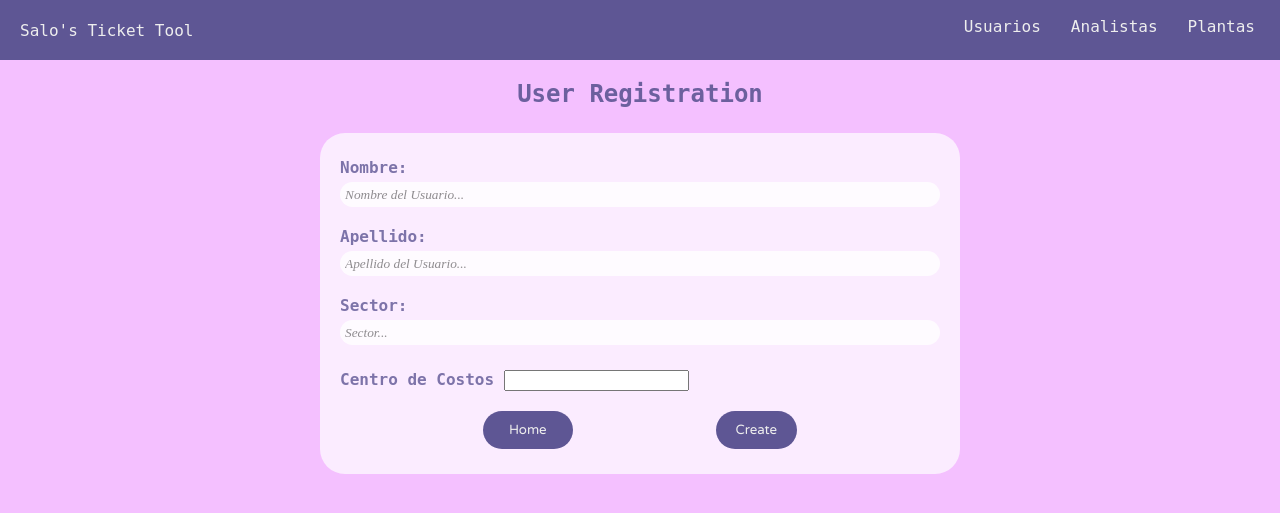
After one commit to salolevi/Project_Django, a Django app: page /crear-usuario in a window 1280 px wide. The commit adds this page. Shown: the top 513 px of the page. Run offline with Django 3.2, Linux system fonts and the light colour scheme; some web fonts are replaced.

Commit message:
formularios usuarios y analistas|

```diff
--- a/project_django/home/urls.py
+++ b/project_django/home/urls.py
@@ -4,5 +4,11 @@ from home import views
 urlpatterns = [
     path("", views.IndexView.as_view(), name="main_index"),
     path('create-ticket', views.CreateTicketView.as_view(), name="createticket-form"),
-    path('create-ticket/nuevo', views.CreateTicketView.as_view(), name="create-ticket")
+    path('create-ticket/nuevo', views.CreateTicketView.as_view(), name="create-ticket"),
+    path('usuarios', views.UsuariosView.as_view(), name='usuarios'),
+    path('crear-usuario', views.CrearUsuario.as_view(), name='createuser-form'),
+    path('crear-usuario/nuevo', views.CrearUsuario.as_view(), name="createuser"),
+    path('analistas', views.AnalistasView.as_view(), name='analistas'),
+    path('crear-analista', views.CrearAnalista.as_view(), name='createanalist-form'),
+    path('crear-analista/nuevo', views.CrearAnalista.as_view(), name="createanalist")
 ]
--- a/project_django/home/views.py
+++ b/project_django/home/views.py
@@ -40,6 +40,57 @@ class CreateTicketView(View):
 
         return redirect('main_index')
 
+class UsuariosView(View):
+    template_name = 'usuarios.html'
+
+    def get(self, *args, **kwargs):
+        context = {}
+        users = Usuario.objects.all()
+        context['usuarios'] = users
+        return render(self.request, self.template_name, context)
+
+class CrearUsuario(View):
+    template_name = 'create-user.html'
+
+    def get(self, *args, **kwargs):
+        return render(self.request, self.template_name)
+
+    def post(self, *args, **kwargs):
+        new_user = Usuario()
+        new_user.name = self.request.POST.get('user_name', None)
+        new_user.lastn = self.request.POST.get('user_lastn', None)
+        new_user.sector = self.request.POST.get('user_sector', None)
+        new_user.costCenter = self.request.POST.get('user_costc', None)
+
+        new_user.save()
+
+        return redirect('usuarios')
+
+class AnalistasView(View):
+
+    template_name = 'analistas.html'
+
+    def get(self, *args, **kwargs):
+        context = {}
+        analistas = Analist.objects.all()
+        context['analistas'] = analistas
+        return render(self.request, self.template_name, context)
+
+class CrearAnalista(View):
+
+    template_name = 'create-analist.html'
+
+    def get(self, *args, **kwargs):
+        return render(self.request, self.template_name)
+
+    def post(self, *args, **kwargs):
+
+        new_analist = Analist()
+        new_analist.name = self.request.POST.get('analist_name', None)
+        new_analist.lastn = self.request.POST.get('analist_lastn', None)
+        new_analist.save()
+
+        return redirect('analistas')
 
 # class CreateTicket(View):
 #
--- a/project_django/static/css/cssindex.css
+++ b/project_django/static/css/cssindex.css
@@ -5,7 +5,6 @@ html, body {
 body {
     font-family: 'Red Hat Mono', monospace;
     font-size: 16px;
-    padding: 20px;
     background-color: #f4c0ff;
 }
 
@@ -15,7 +14,63 @@ h1 {
     color:#5E5694;
 }
 
-.create-ticket__h2 {
+
+.header {
+    height: 60px;
+    background-color: #5E5694;
+}
+
+.navbar {
+    display: flex;
+    height: 100%;
+    align-items: center;
+    justify-content: space-between;
+    margin: 0 20px;
+}
+
+.logo {
+    color: #EEE;
+}
+
+
+
+.navbar ul {
+    margin: 0;
+    padding: 0;
+    height: 100%;
+    display: flex;
+    align-items: center;
+}
+
+
+.navbar ul li{
+    display: inline-block;
+    margin-right: 20px;
+    vertical-align: center;
+}
+
+.navbar ul li:last-child {
+    margin-right: 0;
+}
+
+.navbar ul li{
+    height: inherit;
+}
+
+.navbar ul li a{
+    text-decoration: none;
+    color: #EEE;
+    display: block;
+    padding: 17px 5px 0 5px;
+    height: calc(100% - 17px);
+    transition: background-color .2s, color .2s;
+}
+
+.navbar ul li a:hover{
+    background-color: #f4c0ff;
+    color: #5E5694;
+}
+.h2 {
     text-align: center;
     color: #5E5694;
     opacity: .9;
@@ -24,11 +79,16 @@ h1 {
 .container-tickets__btn {
     display: flex;
     justify-content: space-evenly;
+    margin: 30px 0;
 }
 
 .btn a {
     text-decoration: none;
     color: #EEE;
+}
+
+.btn:hover {
+    opacity: .8;
 }
 
 .btn a:active {
@@ -37,12 +97,18 @@ h1 {
 }
 
 .btn {
+    cursor: pointer;
     border: none;
     border-radius: 9999px;
-    padding: 10px 20px;
     background-color: #5E5694;
     color: #EEE;
     font-family: 'Varela Round', monospace;
+    transition: opacity .2s;
+}
+
+.btn a {
+    padding: 10px 20px;
+    display: block;
 }
 
 .create-ticket-btn {
@@ -67,11 +133,28 @@ h1 {
 .submit-btn {
     cursor: pointer;
     margin: 0;
+    padding: 10px 20px;
 }
 
 .form-container {
+    padding: 5px 20px;
     text-align: left;
-    margin: 50px 25% 0 25%;
+    margin: 25px 25% 0 25%;
+    background-color: rgba(255, 255, 255, .7);
+    border-radius: 25px;
+}
+
+select {
+    opacity: .8;
+    padding: 5px 10px;
+    background-color: #FFF;
+    font-family: 'Times New Roman', Times, serif;
+    border: none;
+    border-radius: 20px;
+}
+
+select:focus {
+    outline: 2px solid #5E5694;
 }
 
 label {
@@ -102,9 +185,31 @@ input[type="text"]:focus {
     opacity: 1;
 }
 
-input[list] {
-    opacity: .8;
-    border-radius: 20px;
-    border: none;
-    padding: 5px;
+input[type="text"]::placeholder {
+    font-family: 'Times New Roman', Times, serif;
+    font-style: italic;
 }
+
+/*Comienzo CSS Usuarios */
+
+.usuarios-container {
+    display: flex;
+    flex-direction: column;
+    justify-content: center;
+}
+
+.usuarios__usuario {
+    text-align: center
+}
+
+/* Comienzo CSS Analistas */
+
+.analistas-container {
+    display: flex;
+    flex-direction: column;
+    justify-content: center;
+}
+
+.analistas__analista {
+    text-align: center
+}
--- a/project_django/templates/base.html
+++ b/project_django/templates/base.html
@@ -14,7 +14,18 @@
 
 </head>
 <body>
-  <h1 class="header">Salo's Ticket Managing Tool</h1>
+  <header class="header">
+      <nav class="navbar">
+          <div class="logo">
+              Salo's Ticket Tool
+          </div>
+          <ul>
+              <li><a href="usuarios">Usuarios</a></li>
+              <li><a href="analistas">Analistas</a></li>
+              <li><a href="">Plantas</a></li>
+          </ul>
+      </nav>
+  </header>
       {% block content %}
       {% endblock %}
 </body>
--- a/project_django/templates/create-ticket.html
+++ b/project_django/templates/create-ticket.html
@@ -1,13 +1,13 @@
 {% extends "base.html" %}
 
 {% block content %}
-<h2 class="create-ticket__h2">Incident Report</h2>
+<h2 class="h2">Incident Report</h2>
 <article class="form-container">
   <form action="create-ticket/nuevo" class="form__createticket" method="post">
     {% csrf_token %}
   <div class="form-input">
     <label for="desc">Ingrese una breve descripcion: </label><br>
-    <input type="text" placeholder="..." name="desc" id="desc" required>
+    <input type="text" placeholder="Ingrese una descripcion..." name="desc" id="desc" required>
   </div>
   <div class="form-input">
     <label for="users">Usuario Afectado: </label><br>
--- /dev/null
+++ b/project_django/templates/create-user.html
@@ -0,0 +1,30 @@
+{% extends "base.html" %}
+{% block content %}
+<h2 class="h2">User Registration</h2>
+<article class="form-container">
+    <form action="crear-usuario/nuevo" class="form__createuser" method="post">
+        {% csrf_token %}
+        <div class="form-input">
+            <label for="user_name">Nombre: </label>
+            <input type="text" placeholder="Nombre del Usuario..." name="user_name" id="user_name">
+        </div>
+        <div class="form-input">
+            <label for="user_lastn">Apellido: </label>
+            <input type="text" placeholder="Apellido del Usuario..." name="user_lastn" id="user_lastn">
+        </div>
+        <div class="form-input">
+            <label for="user_sector">Sector: </label>
+            <input type="text" placeholder="Sector..." name="user_sector" id="user_sector">
+        </div>
+        <div class="form-input">
+            <label for="user_costc">Centro de Costos</label>
+            <input type="number" name="user_costc" id="user_costc">
+        </div>
+        <div class="submit-input">
+            <button class="btn"><a href="/">Home</a></button>
+            <input type="submit" class="submit-btn btn" value="Create">
+        </div>
+    </form>
+
+</article>
+{% endblock %}
--- a/project_django/templates/index.html
+++ b/project_django/templates/index.html
@@ -1,7 +1,7 @@
 {% extends "base.html" %}
 
 {% block content %}
-
+<h2 class="h2">Incidents</h2>
 <article class="container-tickets">
   <section class="container-tickets__ticket">
     {% for incident in incidentes %}
--- a/pyvenv.cfg
+++ b/pyvenv.cfg
@@ -1,3 +1,3 @@
-home = C:\Users\Salo\AppData\Local\Programs\Python\Python39
+home = C:\Users\levsa\AppData\Local\Programs\Python\Python39
 include-system-site-packages = false
 version = 3.9.6
```
Also changed, not shown: project_django/templates/analistas.html (added, +14 -0 lines), project_django/templates/create-analist.html (added, +21 -0 lines), project_django/templates/usuarios.html (added, +13 -0 lines), project_django/db.sqlite3, project_django/home/migrations/0001_initial.py.
